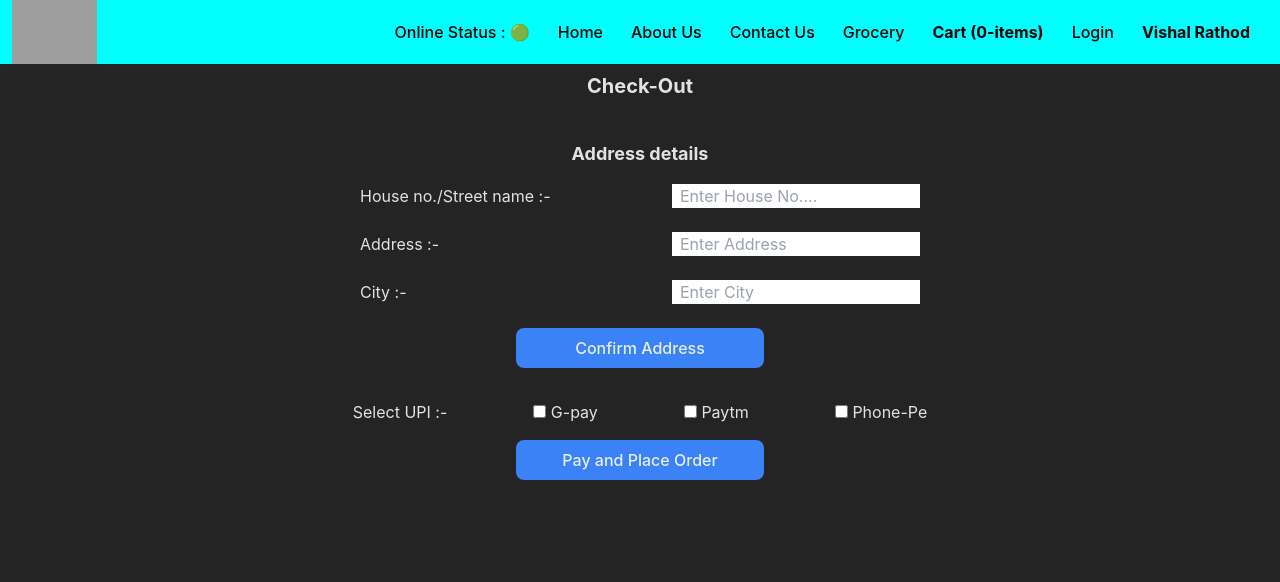
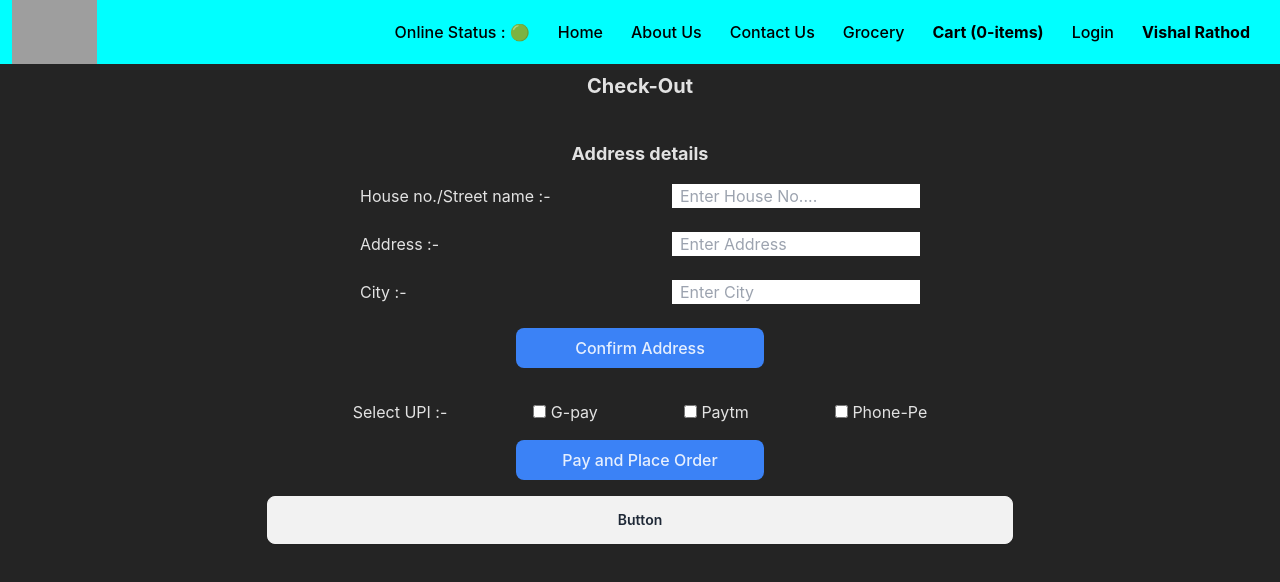
Before and after one commit to Vishal-080/Namaste_swiggy, a React (Vite) app: page /checkout in a window 1280 px wide. Shown: the top 582 px of the page. Built offline with nearby package versions, Linux system fonts and the light colour scheme; grey boxes are pictures that could not be loaded.

Commit message:
Daisy Ui added to cart total

```diff
--- a/src/Components/Checkout.jsx
+++ b/src/Components/Checkout.jsx
@@ -85,6 +85,7 @@ const Checkout = () => {
       >
         <Link to="/">Pay and Place Order</Link>
       </button>
+      <button class="btn">Button</button>
     </div>
   );
 };
```
